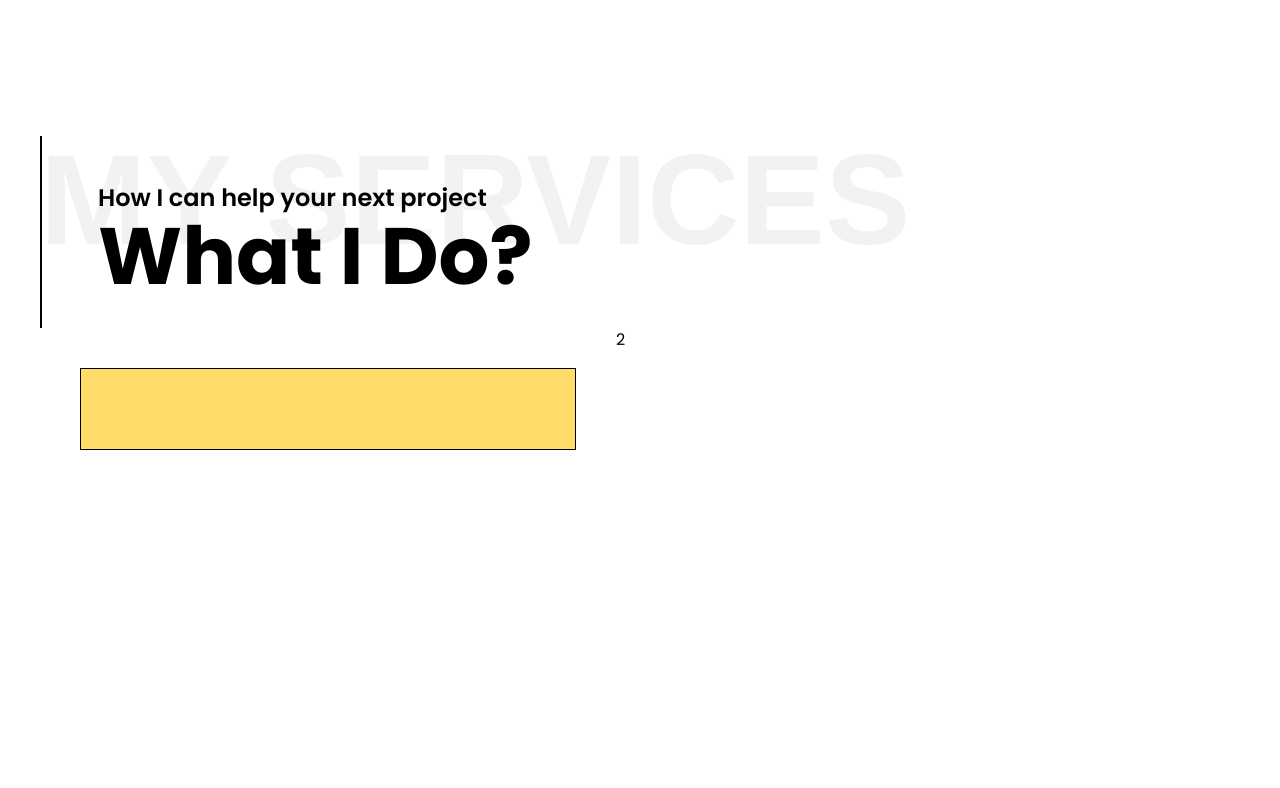
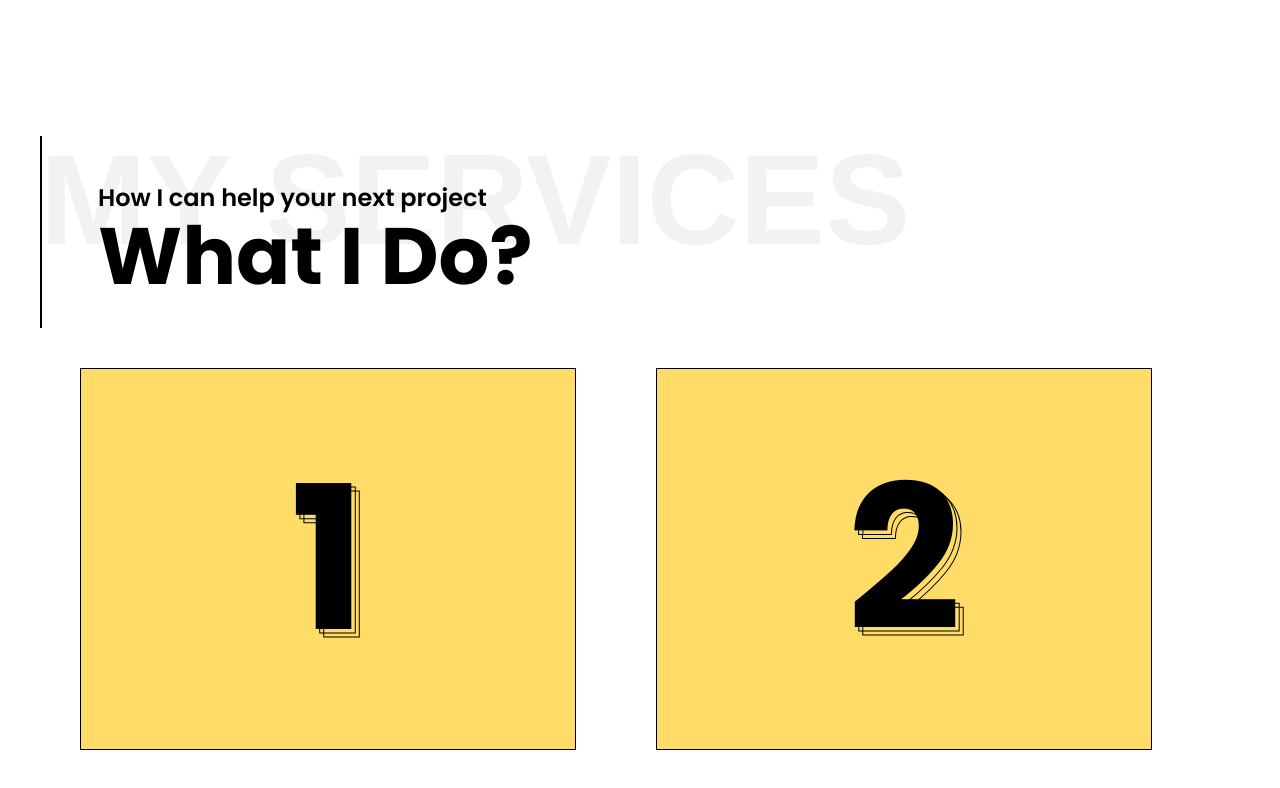
Before and after one commit to mhaseeb37/haseebportfolio, a Next.js app: page /profile in a window 1280 px wide. Shown: the part 1306-2094 px from the top of the page. Before the commit the page ends 1803 px from the top, so only its background shows below. Built offline with nearby package versions, Linux system fonts and the light colour scheme; a web font is replaced by a local one.

Commit message:
Commit after fixing tailwind issue

```diff
--- a/app/ui/components/slidebox.js
+++ b/app/ui/components/slidebox.js
@@ -1,7 +1,8 @@
+import OutlineNumber from "./outlinenumber"
 export default function Slidebox(props) {
     return(
         <div className="relative border bg-[#ffdb67] p-10 border-[#000000] before:block before:absolute before:-inset-0 before:rotate-0 before:w-full before:border before:border-[#000000] before:z-[-1] before:transition-transform before:duration-300 after:block after:absolute after:-inset-0 after:-rotate-0 after:w-full after:border after:border-[#000000] after:z-[-1] after:transition-transform after:duration-300 hover:before:rotate-2 hover:after:-rotate-2">
-
+            <OutlineNumber number={props.number} fontsize={200}/>
           </div>
     )
 }
--- a/app/ui/components/slider.js
+++ b/app/ui/components/slider.js
@@ -14,23 +14,23 @@ export default function Sliderslick(props){
       };
     return(
         <Slider {...settings}>
+                        <div className="p-10">
+                <Slidebox number={1}/>
+            </div>
             <div className="p-10">
-                <Slidebox />
+                <Slidebox number={2}/>
             </div>
-            <div>
-                <h3>2</h3>
+            <div className="p-10">
+                <Slidebox number={3}/>
             </div>
-            <div>
-                <h3>3</h3>
+            <div className="p-10">
+                <Slidebox number={4}/>
             </div>
-            <div>
-                <h3>4</h3>
+            <div className="p-10">
+                <Slidebox number={5}/>
             </div>
-            <div>
-                <h3>5</h3>
-            </div>
-            <div>
-                <h3>6</h3>
+            <div className="p-10">
+                <Slidebox number={6}/>
             </div>
          </Slider>
     )
```
